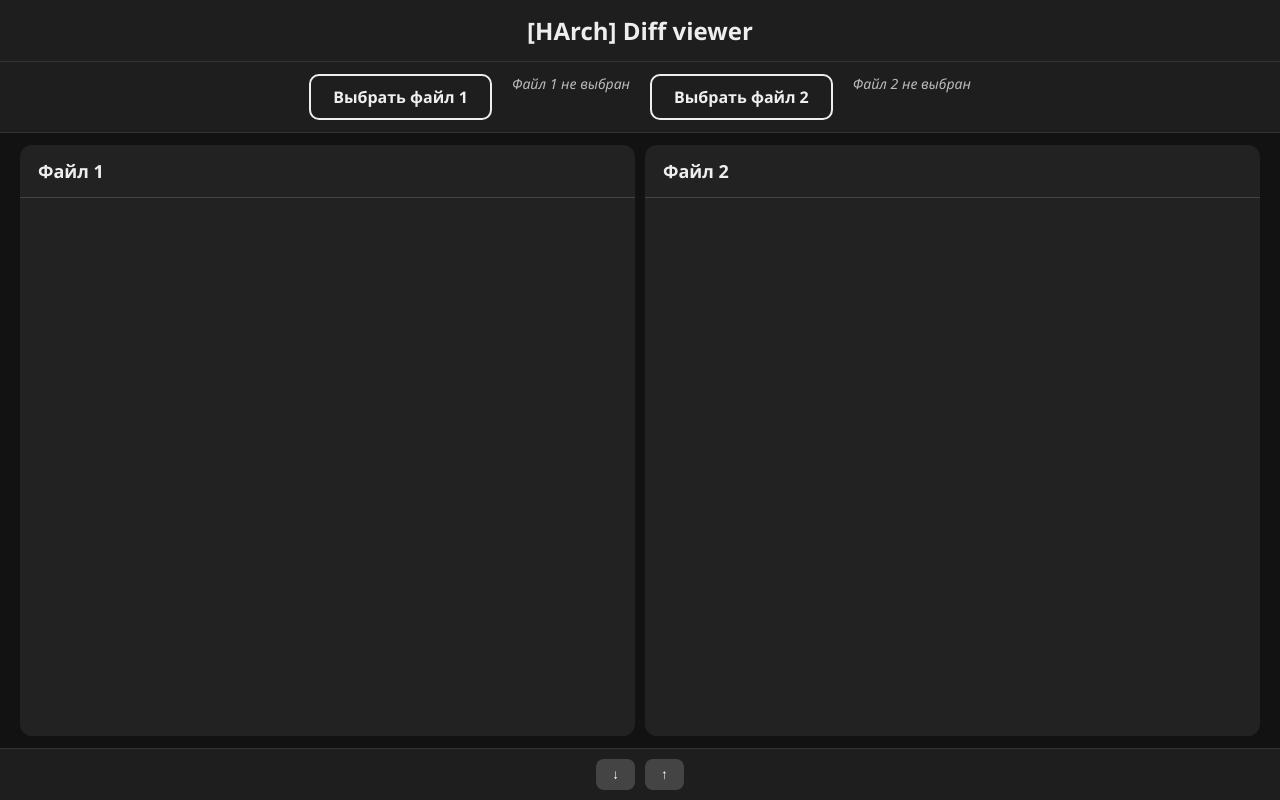
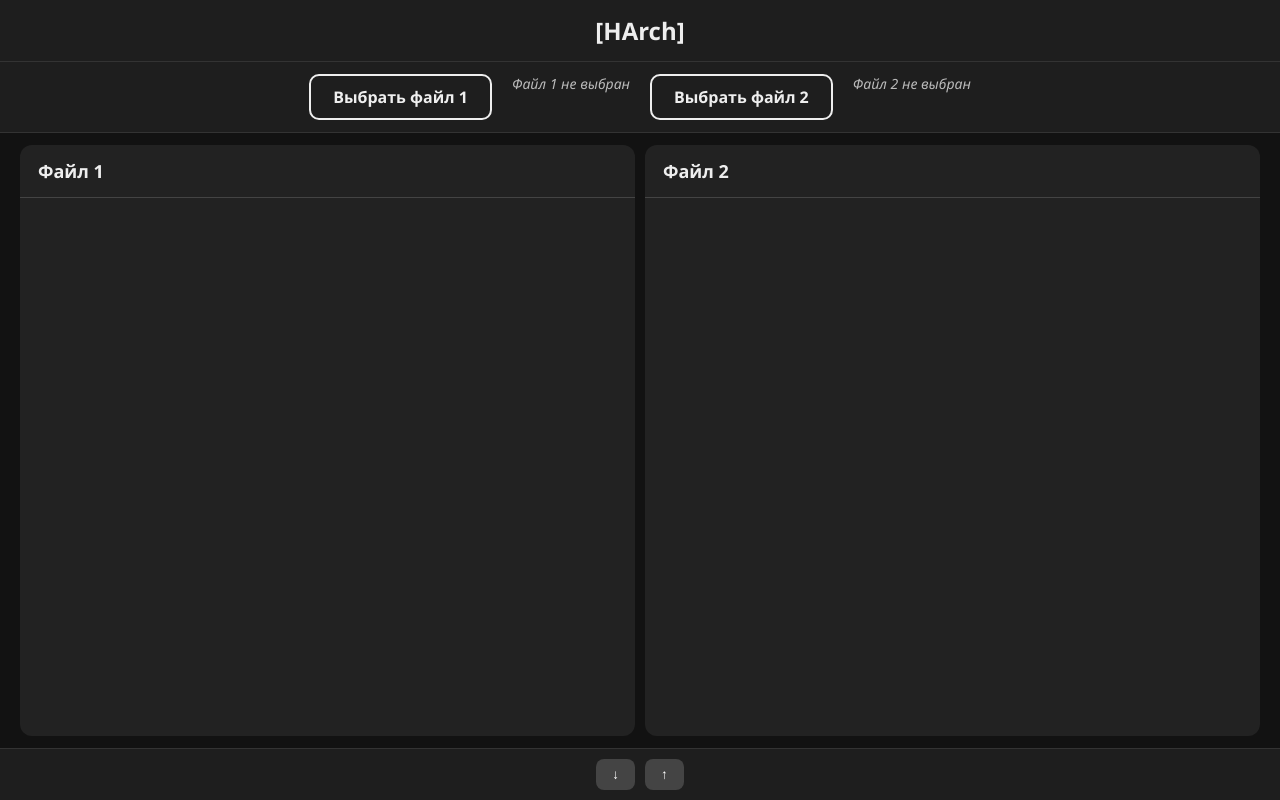
Before and after one commit to Horizon-Arch/36Np2, a plain HTML site: page index.html in a window 1280 px wide. Drawn offline with nearby package versions, Linux system fonts and the light colour scheme.

Commit message:
26.05.2025

```diff
--- a/index.html
+++ b/index.html
@@ -3,11 +3,11 @@
 <head>
   <meta charset="UTF-8" />
   <meta name="viewport" content="width=device-width, initial-scale=1" />
-  <title>[HArch] Diff viewer</title>
+  <title>File Compare</title>
   <link rel="stylesheet" href="styles.css" />
 </head>
 <body>
-<header>[HArch] Diff viewer</header>
+<header>[HArch]</header>
 
 <div class="file-controls">
   <label class="file-label" for="file1">Выбрать файл 1</label>
```
